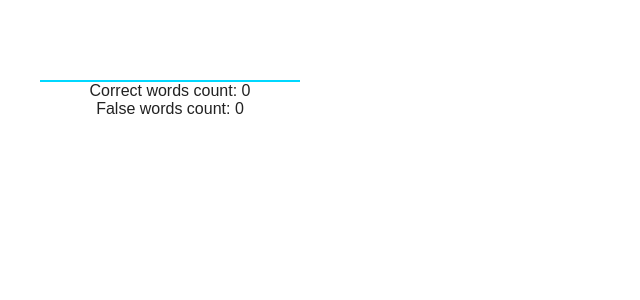
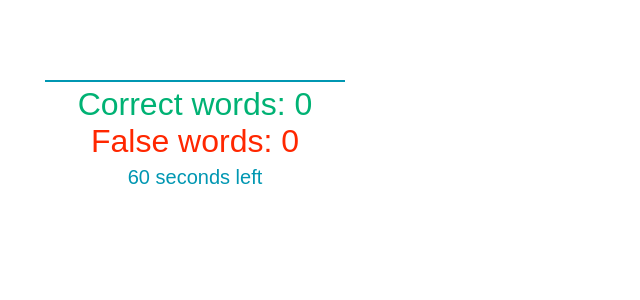
Before and after one commit to dimo89/type, a React (Create React App) app: page / in a window 1280 px wide. Shown: the top 300 px of the page, without its empty margins (0-640 px from the left). Built offline with nearby package versions, Linux system fonts and the light colour scheme.

Commit message:
first working version of app

```diff
--- a/src/components/App.css
+++ /dev/null
@@ -1,30 +0,0 @@
-.App {
-  text-align: center;
-  background-color: white;
-  padding: 20px;
-  color: #222222;
-  height: 150px;
-  width: 300px;
-}
-
-.Word {
-  color: #00d8ff;
-  font-size: 40px;
-}
-
-.Input {
-  border: 0;
-  border-bottom: 2px solid #00d8ff;
-  width: 80%;
-  font-size: 40px;
-  line-height: 40px;
-  height: 40px;
-  text-align: center;
-  padding: 10px;
-  background: transparent;
-  color: #222222;
-}
-
-.Input:focus {
-  outline: 0;
-}
--- a/src/components/App.js
+++ b/src/components/App.js
@@ -1,7 +1,8 @@
 import React, { Component } from 'react';
-import './App.css';
+import './styles.css';
 import words from 'an-array-of-english-words';
 import WordCheck from './WordCheck';
+import Timer from './Timer';
 
 class App extends Component {
   constructor() {
@@ -11,10 +12,16 @@ class App extends Component {
       words,
       randomWord: '',
       typeValue: '',
+      enableTimer: false,
+      timeIsUp: false,
+      resetTime: false,
     }
 
     this.handleType = this.handleType.bind(this);
     this.resetWord = this.resetWord.bind(this);
+    this.timeIsUp = this.timeIsUp.bind(this);
+    this.resetTimer = this.resetTimer.bind(this);
+    this.handleKeyDown = this.handleKeyDown.bind(this);
   }
 
   getRandomWord() {
@@ -31,11 +38,23 @@ class App extends Component {
   }
 
   handleType(e) {
-    const value = e.target.value;
-
     this.setState({
       ...this.state,
-      typeValue: value,
+      typeValue: e.target.value,
+      enableTimer: true,
+      resetTime: false,
+    });
+  }
+
+  handleKeyDown(e) {
+    console.log(e.key);
+  }
+
+  timeIsUp(timeStatus) {
+    this.setState({
+      ...this.state,
+      timeIsUp: true,
+      typeValue: 'Time is up!',
     });
   }
 
@@ -46,6 +65,28 @@ class App extends Component {
     });
   }
 
+  resetTimer() {
+    this.setState({
+      ...this.state,
+      enableTimer: false,
+      timeIsUp: false,
+      typeValue: '',
+      resetTime: true,
+    })
+  }
+
+  getRestartButton() {
+    return this.state.timeIsUp && (
+      <button
+        className="RestartButton"
+        type="reset"
+        onClick={this.resetTimer}
+      >
+        Restart
+      </button>
+    );
+  }
+
   render() {
     return (
       <div className="App">
@@ -53,14 +94,22 @@ class App extends Component {
         <input
           autoFocus
           className="Input"
+          disabled={this.state.timeIsUp}
           value={this.state.typeValue}
           onChange={this.handleType}
+          onKeyDown={this.handleKeyDown}
         />
         <WordCheck
           typedValue={this.state.typeValue}
           randomWord={this.state.randomWord}
           resetWord={this.resetWord}
         />
+        <Timer
+          enableTimer={this.state.enableTimer}
+          timeIsUp={this.timeIsUp}
+          resetTime={this.state.resetTime}
+        />
+        {this.getRestartButton()}
       </div>
     );
   }
--- /dev/null
+++ b/src/components/Timer.js
@@ -0,0 +1,62 @@
+import React from 'react';
+import PropTypes from 'prop-types';
+
+const SECONDS_INIT_VALUE = 60;
+
+class Timer extends React.Component{
+  constructor(props) {
+    super(props);
+
+    this.state = {
+      seconds: SECONDS_INIT_VALUE,
+    }
+
+    this.tick = this.tick.bind(this);
+    this.timer = null;
+  }
+
+  tick() {
+    this.setState({
+      seconds: this.state.seconds - 1,
+    });
+
+    if(this.state.seconds <= 0) {
+      clearInterval(this.timer);
+      this.props.timeIsUp(true)
+    }
+  }
+
+  componentWillUnmount() {
+    clearInterval(this.timer);
+  }
+
+  resetTime(){
+    this.setState({
+      seconds: SECONDS_INIT_VALUE,
+    });
+  }
+
+  componentDidUpdate(prevProps) {
+    if(prevProps.resetTime !== this.props.resetTime && this.props.resetTime) {
+      this.resetTime();
+    }
+
+    if(prevProps.enableTimer !== this.props.enableTimer && this.props.enableTimer) {
+      this.timer = setInterval(this.tick, 1000);
+    }
+  }
+
+  render() {
+    return (
+      <div className="Timer">{this.state.seconds} seconds left</div>
+    );
+  }
+}
+
+Timer.proptypes = {
+  enableTimer: PropTypes.bool,
+  timeIsUp: PropTypes.func,
+  resetTime: PropTypes.bool,
+}
+
+export default Timer;
--- a/src/components/WordCheck.js
+++ b/src/components/WordCheck.js
@@ -1,5 +1,6 @@
 import React from 'react';
 import propTypes from 'prop-types';
+import './styles.css';
 
 class WordCheck extends React.Component {
   constructor(props) {
@@ -36,8 +37,8 @@ class WordCheck extends React.Component {
   render() {
     return (
       <div className="WordCheck">
-        <div className="CorrectWordsCount">Correct words count: {this.state.correctWordsCount}</div>
-        <div className="FalseWordsCount">False words count: {this.state.falseWordsCount}</div>
+        <div className="CorrectWordsCount">Correct words: {this.state.correctWordsCount}</div>
+        <div className="FalseWordsCount">False words: {this.state.falseWordsCount}</div>
       </div>
     )
   }
--- /dev/null
+++ b/src/components/styles.css
@@ -0,0 +1,61 @@
+.App {
+  text-align: center;
+  background-color: white;
+  padding: 20px;
+  color: #002b33;
+  height: 260px;
+  width: 350px;
+}
+
+.Word {
+  color: #00d8ff;
+  font-size: 40px;
+}
+
+.Input {
+  border: 0;
+  border-bottom: 2px solid #0097b2;
+  width: 80%;
+  font-size: 40px;
+  line-height: 40px;
+  height: 40px;
+  text-align: center;
+  padding: 10px;
+  background: transparent;
+  color: #222222;
+}
+
+.Input:focus {
+  outline: 0;
+}
+
+.WordCheck {
+  margin-top: 4px;
+}
+
+.CorrectWordsCount {
+  color: #00b274;
+  font-size: 32px;
+}
+
+.FalseWordsCount {
+  color: #ff2700;
+  font-size: 32px;
+}
+
+.RestartButton {
+  background-color: #0097b2;
+  border: none;
+  color: white;
+  padding: 10px 20px;
+  text-align: center;
+  font-size: 16px;
+  cursor: pointer;
+  outline: none;
+}
+
+.Timer {
+  font-size: 20px;
+  margin: 6px 0px;
+  color: #0097b2;
+}
```
